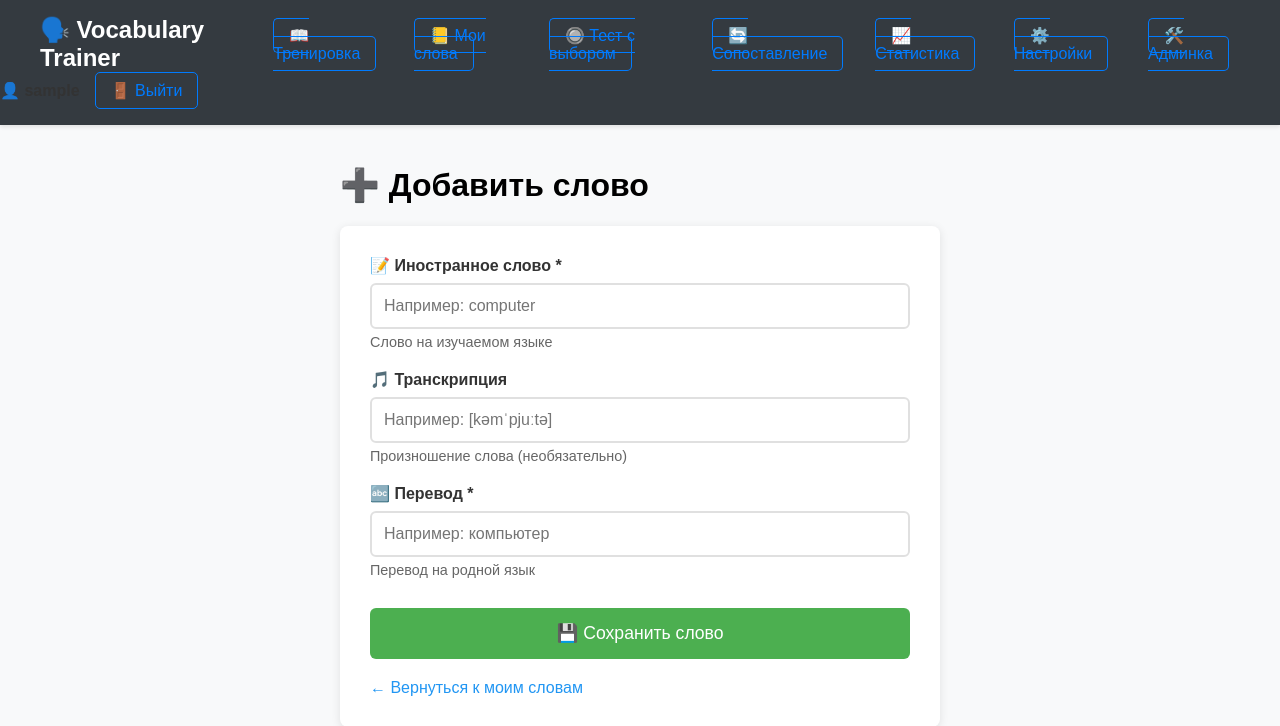
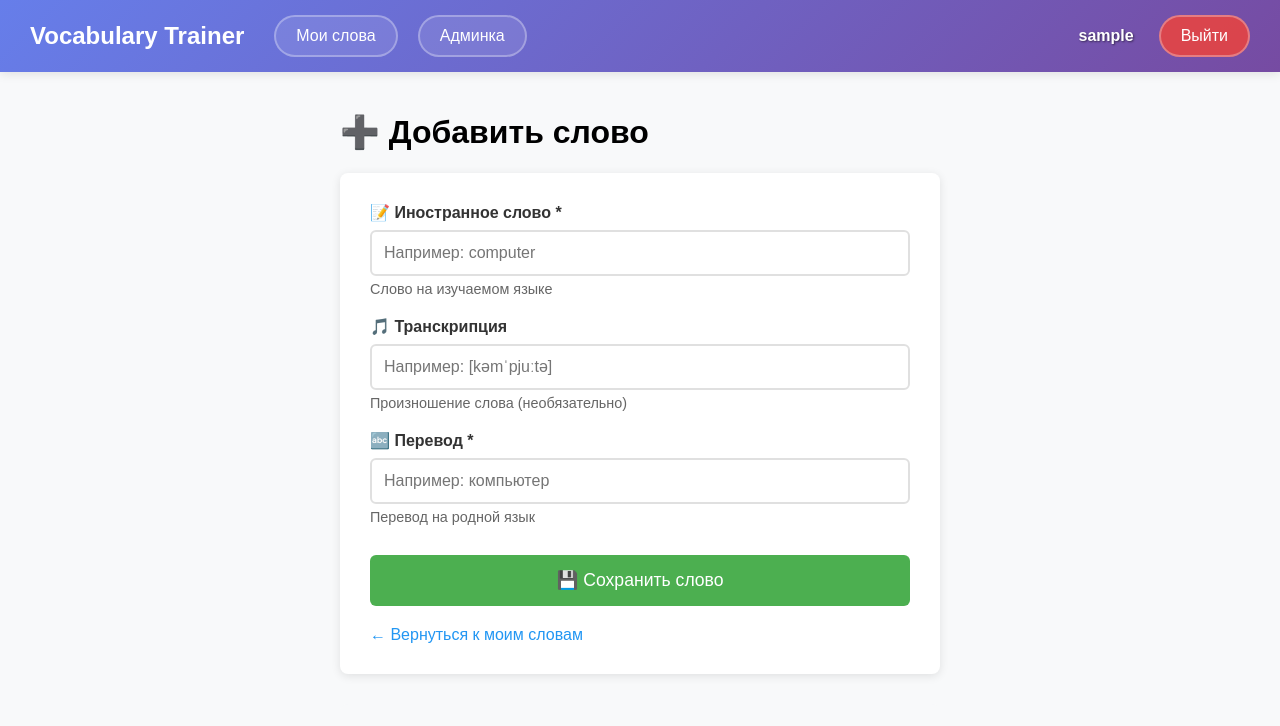
Before and after one commit to Stayer-svs/linguatrack02, a Django app: page /my-words/add/ in a window 1280 px wide. Shown: the top 726 px of the page. Run offline with Django 5.2, Linux system fonts and the light colour scheme; the visitor is signed in with stand-in values (Sample User, id 1).

Commit message:
Fix CSS specificity for navigation styles

```diff
--- a/app_vocab/templates/app_vocab/base.html
+++ b/app_vocab/templates/app_vocab/base.html
@@ -15,53 +15,82 @@
         }
 
         /* Навигационная панель */
+
+/* НАВИГАЦИЯ - ОБНОВЛЕННЫЕ СТИЛИ */
 .navbar {
-            background-color: #343a40;
-            padding: 1rem 0;
-            box-shadow: 0 2px 4px rgba(0,0,0,0.1);
+    background: linear-gradient(135deg, #667eea 0%, #764ba2 100%) !important;
+    padding: 15px 30px !important;
+    display: flex !important;
+    align-items: center !important;
+    justify-content: space-between !important;
+    box-shadow: 0 2px 10px rgba(0,0,0,0.1) !important;
 }
 
-        .nav-container {
-            max-width: 1200px;
-            margin: 0 auto;
-            display: flex;
-            justify-content: space-between;
-            align-items: center;
-            padding: 0 20px;
+.navbar .nav-brand {
+    font-size: 1.5em !important;
+    font-weight: bold !important;
+    color: white !important;
+    margin-right: 30px !important;
 }
 
-        .nav-brand {
-            color: white;
-            font-size: 1.5rem;
-            font-weight: bold;
-            text-decoration: none;
+.navbar .nav-links {
+    display: flex !important;
+    gap: 20px !important;
+    flex-wrap: wrap !important;
 }
 
-        .nav-menu {
-            display: flex;
-            list-style: none;
-            margin: 0;
-            padding: 0;
+.navbar .auth-section {
+    display: flex !important;
+    align-items: center !important;
+    gap: 15px !important;
 }
 
-        .nav-item {
-            margin-left: 2rem;
+/* ОСНОВНЫЕ ССЫЛКИ МЕНЮ - ТЕПЕРЬ СПЕЦИФИЧНЫЕ */
+.navbar .nav-link {
+    color: white !important;
+    text-decoration: none !important;
+    padding: 10px 20px !important;
+    border-radius: 25px !important;
+    transition: all 0.3s ease !important;
+    font-weight: 500 !important;
+    border: 2px solid rgba(255, 255, 255, 0.3) !important;
+    background: rgba(255, 255, 255, 0.1) !important;
+    display: inline-block !important;
 }
 
-        .nav-link {
-            color: white;
-            text-decoration: none;
-            padding: 0.5rem 1rem;
-            border-radius: 4px;
-            transition: background-color 0.3s;
+.navbar .nav-link:hover {
+    background: rgba(255, 255, 255, 0.3) !important;
+    border-color: rgba(255, 255, 255, 0.5) !important;
+    transform: translateY(-2px) !important;
+    box-shadow: 0 4px 8px rgba(0,0,0,0.2) !important;
 }
 
-        .nav-link:hover {
-            background-color: #495057;
+/* СТИЛИ ДЛЯ ИМЕНИ ПОЛЬЗОВАТЕЛЯ */
+.navbar .user-info {
+    color: white !important;
+    font-weight: bold !important;
+    margin-right: 10px !important;
+    text-shadow: 1px 1px 2px rgba(0,0,0,0.5) !important;
 }
 
-        .nav-link.active {
-            background-color: #007bff;
+/* ОСОБЫЕ СТИЛИ ДЛЯ КНОПОК АУТЕНТИФИКАЦИИ */
+.navbar .login-btn {
+    background: rgba(76, 175, 80, 0.8) !important;
+}
+
+.navbar .register-btn {
+    background: rgba(33, 150, 243, 0.8) !important;
+}
+
+.navbar .logout-btn {
+    background: rgba(244, 67, 54, 0.8) !important;
+}
+
+.navbar .login-btn:hover,
+.navbar .register-btn:hover,
+.navbar .logout-btn:hover {
+    background: rgba(255, 255, 255, 0.9) !important;
+    color: #333 !important;
 }
 
         /* Основной контент */
@@ -116,59 +145,24 @@
 <body>
     <!-- Навигационная панель -->
 <nav class="navbar">
-        <div class="nav-container">
-            <a href="/" class="nav-brand">🗣️ Vocabulary Trainer</a>
-<ul class="nav-menu">
-    <li class="nav-item">
-        <a href="/" class="nav-link {% if request.path == '/' %}active{% endif %}">
-            📖 Тренировка
-        </a>
-    </li>
-    <li class="nav-item">
-        <a href="{% url 'app_vocab:my_words' %}"
-           class="nav-link {% if request.path == '/my-words/' %}active{% endif %}">
-            📒 Мои слова
-        </a>
-    </li>
-    <li class="nav-item">
-        <a href="{% url 'app_vocab:multiple_choice_test' %}"
-           class="nav-link {% if request.path == '/test/multiple-choice/' %}active{% endif %}">
-            🔘 Тест с выбором
-        </a>
-    </li>
-    <li class="nav-item">
-        <a href="{% url 'app_vocab:matching_game' %}"
-           class="nav-link {% if request.path == '/test/matching/' %}active{% endif %}">
-            🔄 Сопоставление
-        </a>
-    </li>
-    <li class="nav-item">
-        <a href="/statistics/" class="nav-link {% if request.path == '/statistics/' %}active{% endif %}">
-            📈 Статистика
-        </a>
-    </li>
-    <li class="nav-item">
-        <a href="{% url 'app_vocab:settings' %}"
-           class="nav-link {% if request.path == '/settings/' %}active{% endif %}">
-            ⚙️ Настройки
-        </a>
-    </li>
-    <li class="nav-item">
-        <a href="/admin/" class="nav-link">
-            🛠️ Админка
-        </a>
-    </li>
-</ul>
+    <div class="nav-brand">
+        Vocabulary Trainer <!-- Убрали иконку 🗣️ -->
     </div>
+
+    <div class="nav-links">
+        <a href="{% url 'app_vocab:word_list' %}" class="nav-link">Мои слова</a>
+        {% if user.is_staff %}
+        <a href="{% url 'admin:index' %}" class="nav-link">Админка</a>
+        {% endif %}
+    </div>
+
     <div class="auth-section">
         {% if user.is_authenticated %}
-                    <!-- Если пользователь вошел -->
-                    <span class="user-info">👤 {{ user.username }}</span>
-                    <a href="{% url 'logout' %}" class="nav-link">🚪 Выйти</a>
+            <span class="user-info">{{ user.username }}</span>
+            <a href="{% url 'logout' %}" class="nav-link logout-btn">Выйти</a>
         {% else %}
-                    <!-- Если пользователь не авторизован -->
-                    <a href="{% url 'login' %}" class="nav-link">🔐 Войти</a>
-                    <a href="{% url 'app_vocab:register' %}" class="nav-link">📝 Регистрация</a>
+            <a href="{% url 'login' %}" class="nav-link login-btn">Войти</a>
+            <a href="{% url 'app_vocab:register' %}" class="nav-link register-btn">Регистрация</a>
         {% endif %}
     </div>
 </nav>
```
Also changed, not shown: config/settings.py (+5 -11 lines). Lines whose indentation alone changed are shown as unchanged.
